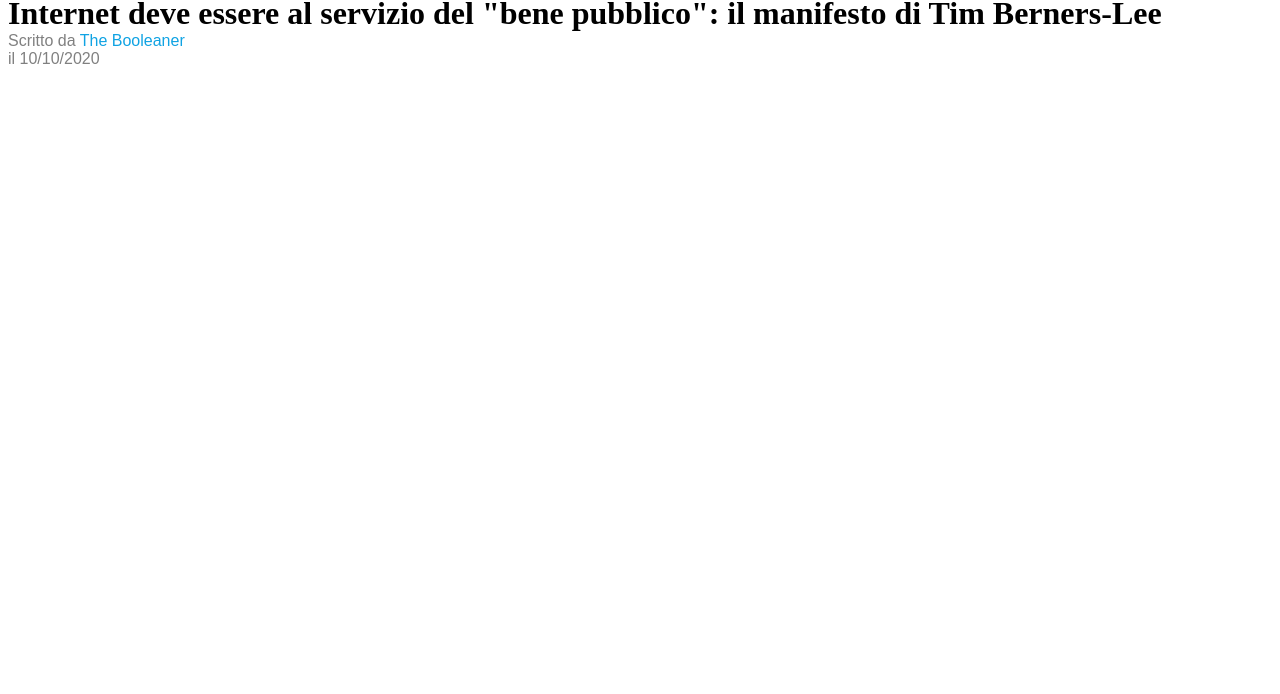
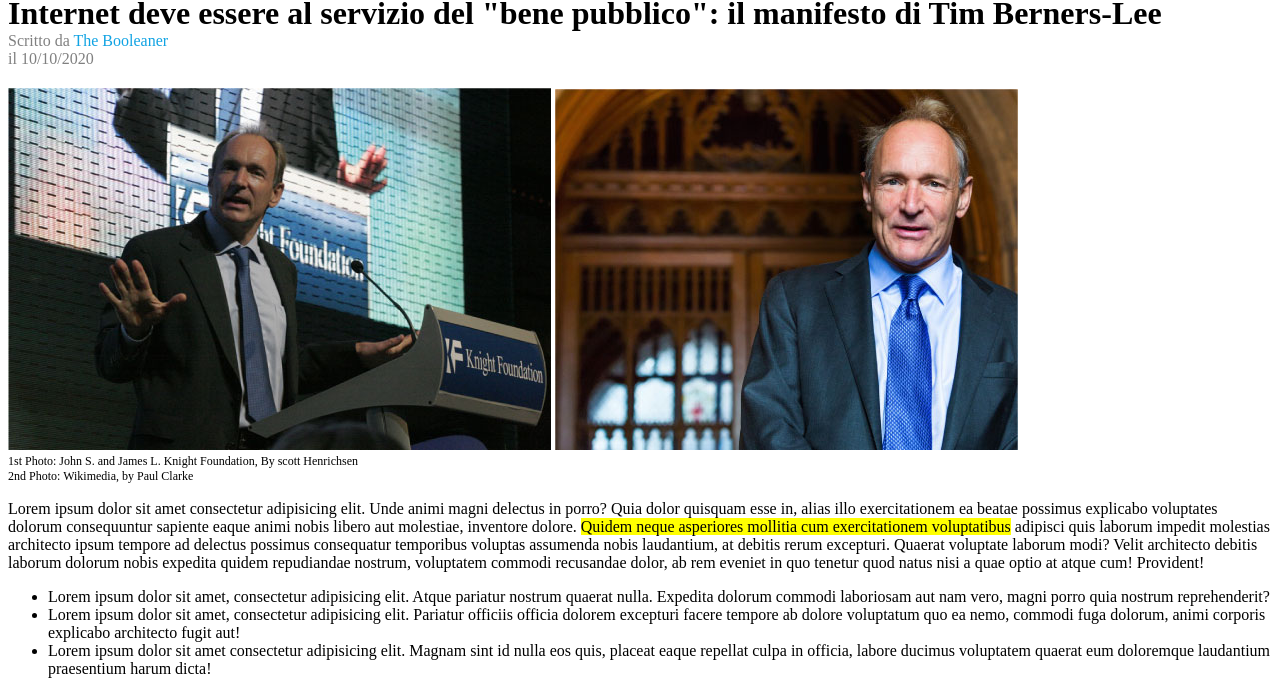
Before and after one commit to AlessiaCiabatti/html-css-booleaner, a plain HTML site: page index.html in a window 1280 px wide. Shown: the part 204-898 px from the top of the page. Before the commit the page ends 800 px from the top, so only its background shows below. Drawn offline with Linux system fonts and the light colour scheme.

Commit message:
[add] title-img-description

```diff
--- a/css/style.css
+++ b/css/style.css
@@ -1,3 +1,7 @@
+body{
+  font-family:'Times New Roman', Times, serif
+}
+
 .pattern-background {
   background-image: url('../img/pattern.png');
   height: 170px;
@@ -10,12 +14,12 @@
   padding-top: 70px;
 }
 
+
 div h1{
   margin-bottom: 0px;
 }
 
-div p{
-  font-family: Arial, Helvetica, sans-serif;
+div p.grey{
   color: gray;
   margin: 0px;
 }
@@ -23,3 +27,18 @@
 #the-booleaner{
   color: #10a3e3;
 }
+
+div img{
+  padding-top: 20px;
+  height: 100%;
+}
+
+div p.description-img{
+  color: black;
+  font-size: 12px;
+  margin: 0px;
+}
+
+div p .background-yellow{
+  background-color: yellow;
+}
--- a/index.html
+++ b/index.html
@@ -17,8 +17,21 @@
   <main>
     <div>
       <h1>Internet deve essere al servizio del "bene pubblico": il manifesto di Tim Berners-Lee</h1>
-      <p>Scritto da <span id="the-booleaner">The Booleaner</span></p>
-      <p>il 10/10/2020</p>
+      <p class="grey">Scritto da <span id="the-booleaner">The Booleaner</span></p>
+      <p class="grey">il 10/10/2020</p>
+      <img src="img/tim-1.jpg" alt="Photo Tim Berners-Lee">
+      <img src="img/tim-2.jpg" alt="Photo Tim Berners-Lee">
+      <p class="description-img">1st Photo: John S. and James L. Knight Foundation, By scott Henrichsen</p>
+      <p class="description-img">2nd Photo: Wikimedia, by Paul Clarke</p>
+    </div>
+
+    <div>
+      <p>Lorem ipsum dolor sit amet consectetur adipisicing elit. Unde animi magni delectus in porro? Quia dolor quisquam esse in, alias illo exercitationem ea beatae possimus explicabo voluptates dolorum consequuntur sapiente eaque animi nobis libero aut molestiae, inventore dolore. <span class="background-yellow">Quidem neque asperiores mollitia cum exercitationem voluptatibus</span> adipisci quis laborum impedit molestias architecto ipsum tempore ad delectus possimus consequatur temporibus voluptas assumenda nobis laudantium, at debitis rerum excepturi. Quaerat voluptate laborum modi? Velit architecto debitis laborum dolorum nobis expedita quidem repudiandae nostrum, voluptatem commodi recusandae dolor, ab rem eveniet in quo tenetur quod natus nisi a quae optio at atque cum! Provident!</p>
+      <ul>
+        <li>Lorem ipsum dolor sit amet, consectetur adipisicing elit. Atque pariatur nostrum quaerat nulla. Expedita dolorum commodi laboriosam aut nam vero, magni porro quia nostrum reprehenderit?</li>
+        <li>Lorem ipsum dolor sit amet, consectetur adipisicing elit. Pariatur officiis officia dolorem excepturi facere tempore ab dolore voluptatum quo ea nemo, commodi fuga dolorum, animi corporis explicabo architecto fugit aut!</li>
+        <li>Lorem ipsum dolor sit amet consectetur adipisicing elit. Magnam sint id nulla eos quis, placeat eaque repellat culpa in officia, labore ducimus voluptatem quaerat eum doloremque laudantium praesentium harum dicta!</li>
+      </ul>
     </div>
   </main>
 
```
Also changed, not shown: 1 other file.
